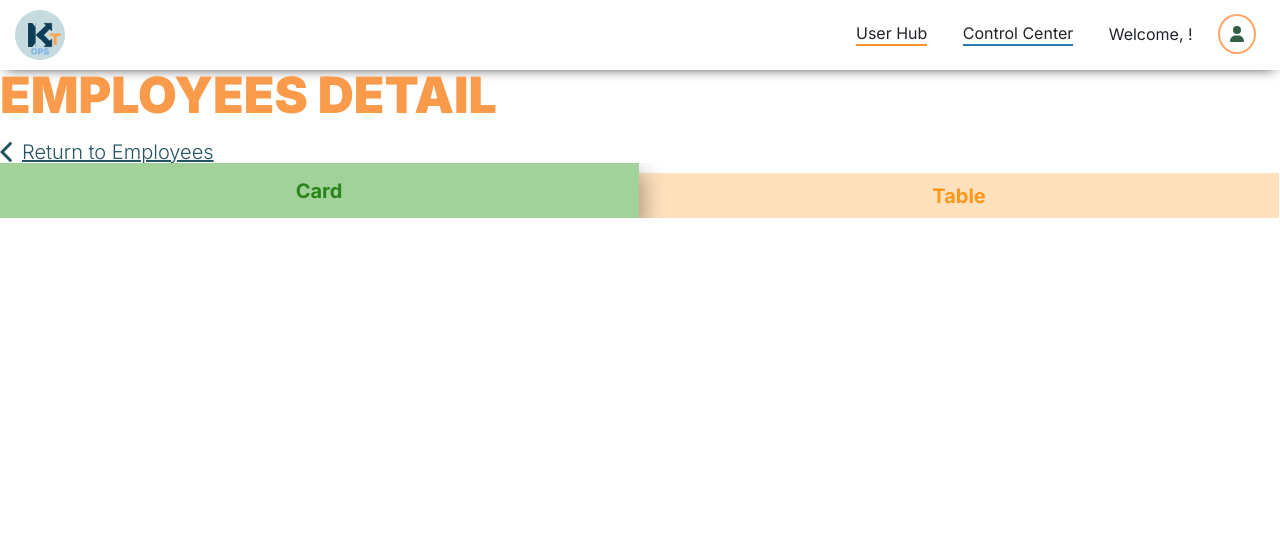
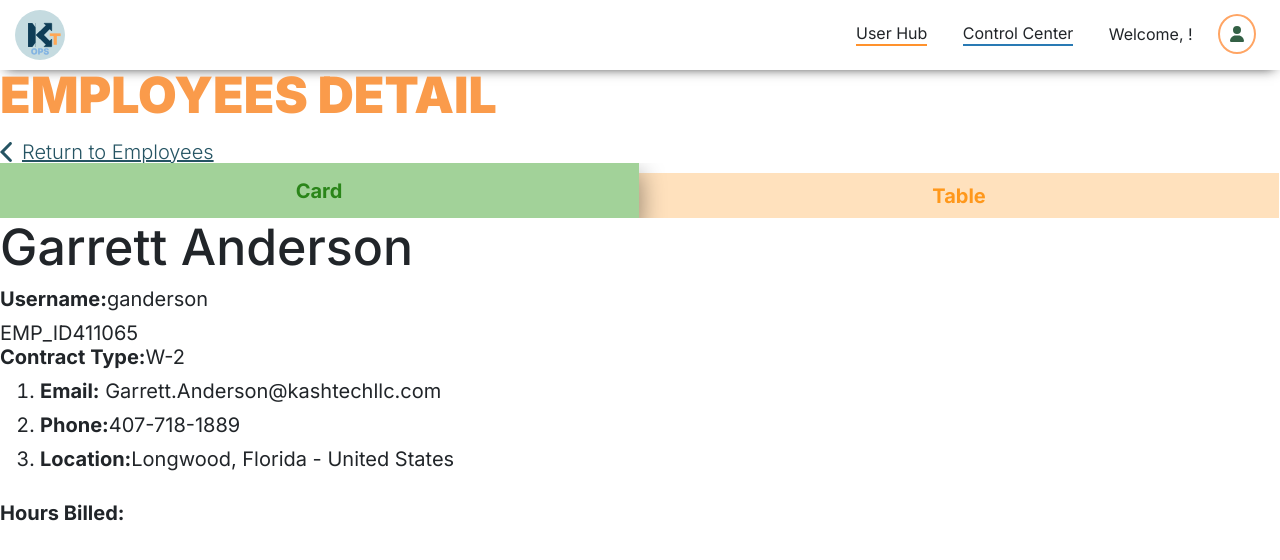
Before and after one commit to vishal-subramanyam/kash-ops-portal, a React (Create React App) app: page /employees-detail in a window 1280 px wide. Shown: the top 560 px of the page. Built offline with nearby package versions, Linux system fonts and the light colour scheme; no server answers; sample sign-in values are in the browser's storage; the HTML template or start-up script is replaced by a standard one.

Commit message:
finished the html of the employee info card. added styles for the tabs new colors

```diff
--- a/src/assets/styles/EmployeesDetail.css
+++ b/src/assets/styles/EmployeesDetail.css
@@ -37,15 +37,11 @@
 
 .EmployeesDetail--tab-not-active {
   height: 45px;
-  /* color: var(--kashtech_operations--blue-darken1);
-  background-color: #a2c9d5; */
   z-index: 0;
 }
 
 .EmployeesDetail--tab-active {
   height: 55px !important;
-  /* background-color: var(--kashtech_operations--blue-darken1) !important;
-  color: #a2c9d5 !important; */
   z-index: 4;
 }
 
--- a/src/components/EmployeeInfoCard.js
+++ b/src/components/EmployeeInfoCard.js
@@ -2,7 +2,61 @@ import React from "react";
 import "../assets/styles/EmployeesDetail.css";
 
 function EmployeeInfoCard(props) {
-  return <section className="EmployeeInfoCard--section-container"></section>;
+  return (
+    <section className="EmployeeInfoCard--section-container">
+      <div className="EmployeeInfoCard--employee-detail-section">
+        <section className="EmployeeInfoCard--employee-name-id-username-section">
+          <h1 className="EmployeeInfoCard--employee-name">Garrett Anderson</h1>
+          <div className="EmployeeInfoCard--employee-username">
+            <label>Username:</label>
+            <span>ganderson</span>
+          </div>
+          <div className="EmployeeInfoCard--employee-id">
+            <lable>EMP_ID</lable>
+            <span>411065</span>
+          </div>
+        </section>
+        <section className="EmployeeInfoCard--employee-type">
+          <label>Contract Type:</label>
+          <span>W-2</span>
+
+          {/* If employee type is contractor/ 1099-C
+          <div>
+            <label>Contract Type:</label>
+            <span className="EmployeeInfoCard--contractor">1099-C</span>
+          </div>
+          <div>
+            <label>Contract Name:</label>
+            <span className="EmployeeInfoCard--contractor-name">
+              Contractor Name
+            </span>
+          </div>
+          */}
+        </section>
+      </div>
+
+      <section className="EmployeeInfoCard--employee-contact-info-section">
+        <ol>
+          <li>
+            <label>Email:</label>
+            <span> Garrett.Anderson@kashtechllc.com</span>
+          </li>
+          <li>
+            <label>Phone:</label>
+            <span>407-718-1889</span>
+          </li>
+          <li>
+            <label>Location:</label>
+            <span>Longwood, Florida - United States</span>
+          </li>
+        </ol>
+      </section>
+
+      <section className="EmployeeInfoCard--employee-hours-billed-section">
+        <label>Hours Billed:</label>
+      </section>
+    </section>
+  );
 }
 
 export default EmployeeInfoCard;
--- a/src/pages/EmployeesDetail.js
+++ b/src/pages/EmployeesDetail.js
@@ -59,7 +59,13 @@ function EmployeesDetail(props) {
         </li>
       </ul>
 
-      <EmployeeInfoCard />
+      {tabActive === "cardTab" ? (
+        <div className="EmployeesDetail--info-card-container">
+          <EmployeeInfoCard />
+        </div>
+      ) : (
+        <div className="EmployeesDetail--table-detail-container"></div>
+      )}
     </main>
   );
 }
```
